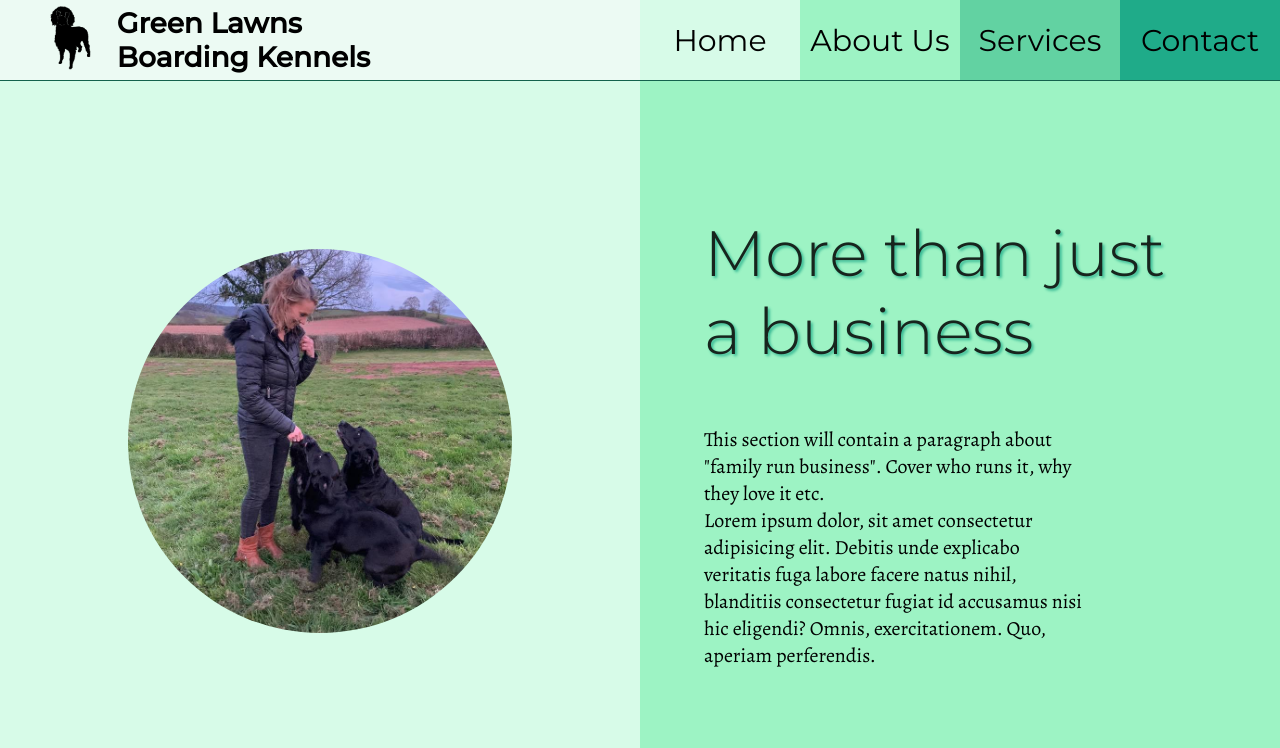
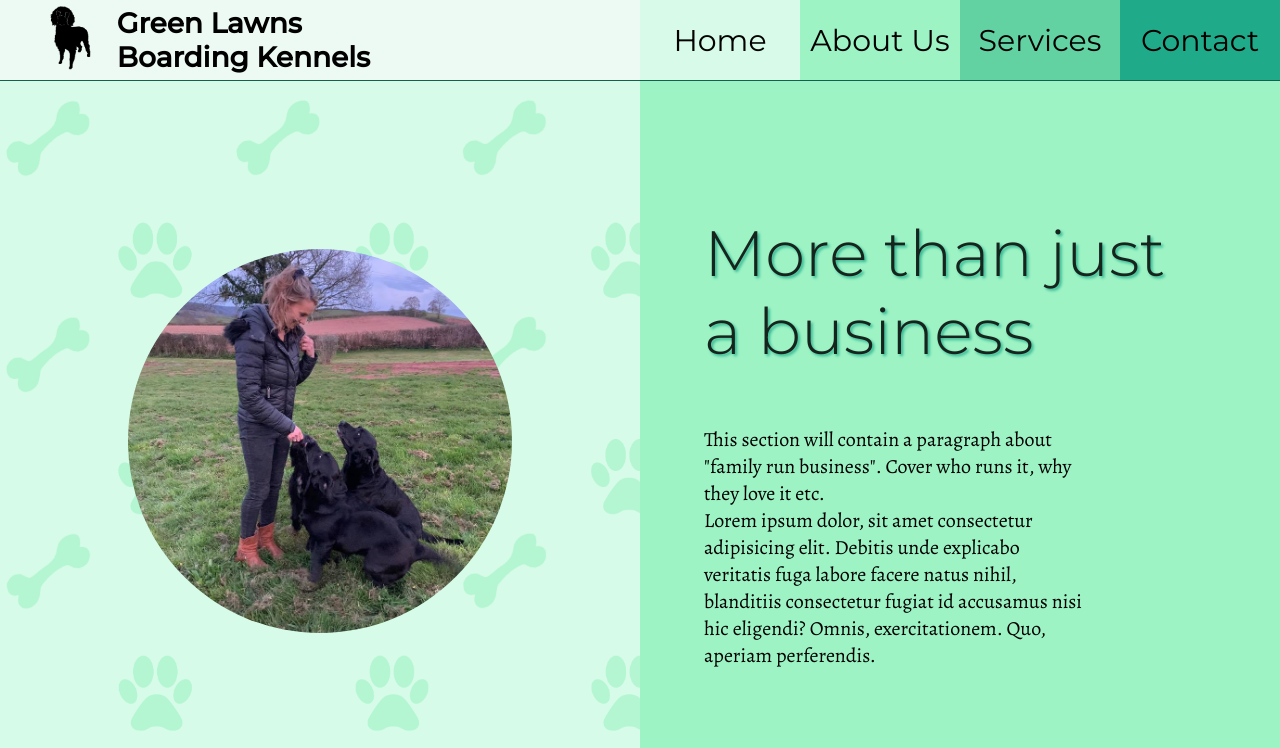
Before and after one commit to Velocima/green-lawns, a React (Create React App) app: page /about in a window 1280 px wide. Shown: the top 748 px of the page. Built offline with nearby package versions, Linux system fonts and the light colour scheme.

Commit message:
background texture added to image container background

```diff
--- a/src/components/About.jsx
+++ b/src/components/About.jsx
@@ -10,7 +10,9 @@ export default function About() {
 	return (
 		<main className='about-container'>
 			<section className='family'>
-				<img src={ownerImage} alt='' />
+				<div className='image-container'>
+					<img src={ownerImage} alt='' />
+				</div>
 				<div className='family-text'>
 					<h1>
 						More than just <br /> a business
--- a/src/css/about.css
+++ b/src/css/about.css
@@ -36,12 +36,20 @@
       .about-container .family .family-text p {
         width: 30vw;
         margin-left: 5vw; }
-    .about-container .family img {
-      height: 30vw;
-      width: 30vw;
-      justify-self: center;
-      border-radius: 50%;
-      object-fit: cover; }
+    .about-container .family .image-container {
+      display: grid;
+      height: 100%;
+      width: 100%;
+      background: url("../images/doggo-background-texture-3.png");
+      background-repeat: no-repeat;
+      background-size: cover;
+      background-position: 3%; }
+      .about-container .family .image-container img {
+        place-self: center;
+        height: 30vw;
+        width: 30vw;
+        border-radius: 50%;
+        object-fit: cover; }
   .about-container .facilities .banner {
     display: grid;
     height: 50vh;
--- a/src/scss/about.scss
+++ b/src/scss/about.scss
@@ -41,12 +41,21 @@
 				margin-left: 5vw;
 			}
 		}
-		img {
-			height: 30vw;
-			width: 30vw;
-			justify-self: center;
-			border-radius: 50%;
-			object-fit: cover;
+		.image-container {
+			display: grid;
+			height: 100%;
+			width: 100%;
+			background: url('../images/doggo-background-texture-3.png');
+			background-repeat: no-repeat;
+			background-size: cover;
+			background-position: 3%;
+			img {
+				place-self: center;
+				height: 30vw;
+				width: 30vw;
+				border-radius: 50%;
+				object-fit: cover;
+			}
 		}
 	}
 	.facilities {
```
Also changed, not shown: src/images/doggo-background-texture-3.png (added).
